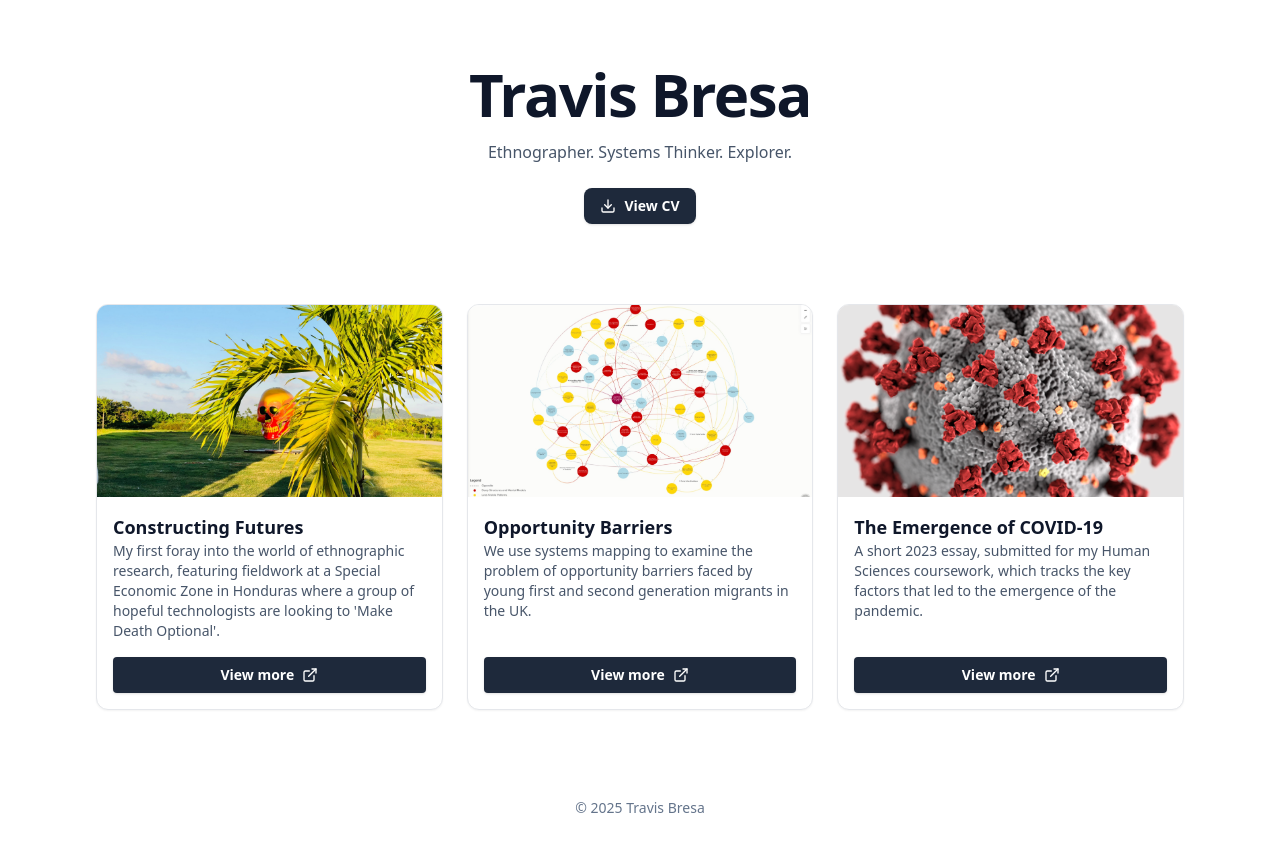
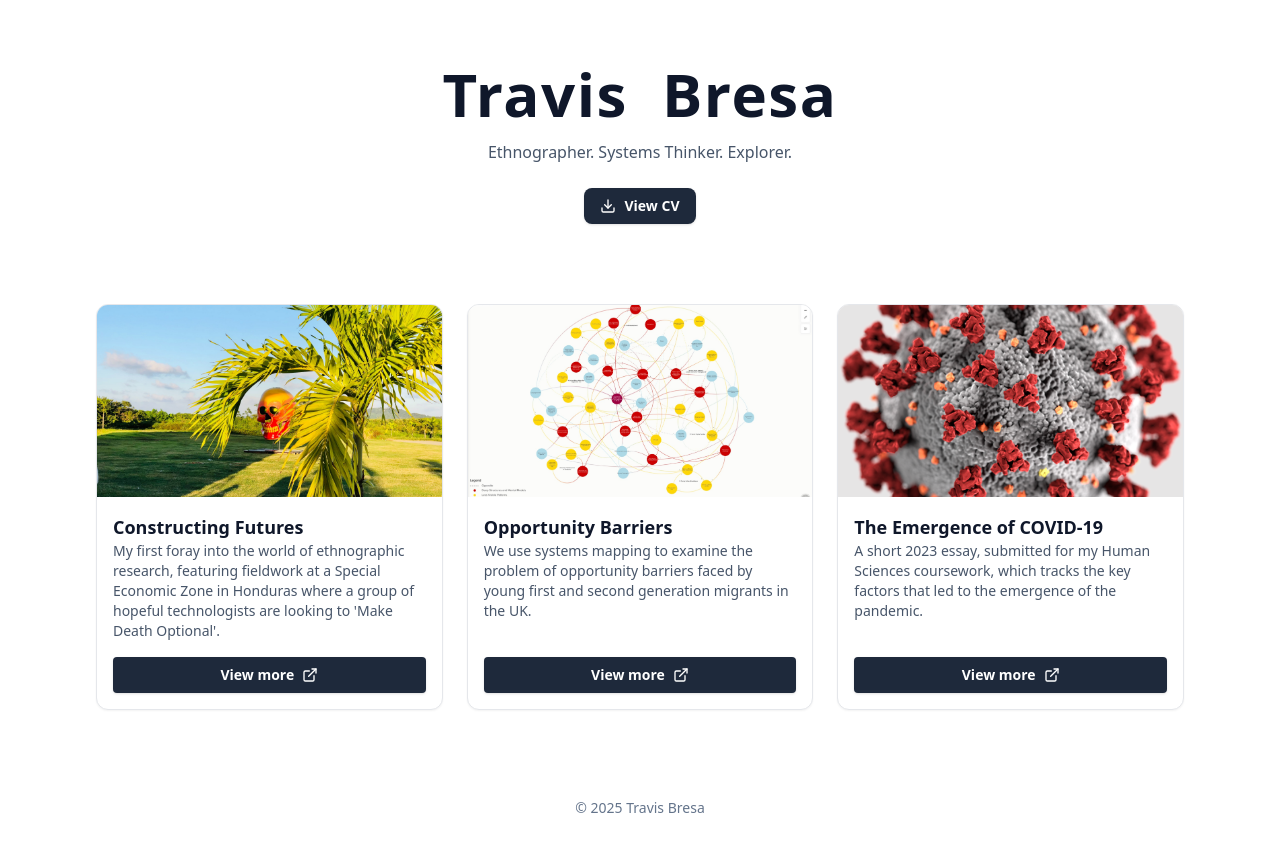
Before and after one commit to TravisBresa/portfolio-site, a React (Vite) app: page / in a window 1280 px wide. Built offline with nearby package versions, Linux system fonts and the light colour scheme.

Commit message:
Update App.jsx

```diff
--- a/src/App.jsx
+++ b/src/App.jsx
@@ -22,8 +22,9 @@ const Section = ({ id, children, className = "" }) => (
 const Hero = () => (
   <Section id="home" className="pb-12">
     <div className="flex flex-col items-center text-center">
-      <h1 className="text-5xl font-extrabold tracking-tight sm:text-6xl">Travis Bresa</h1>
-     <p className="mt-4 max-w-2xl text-slate-600">
+<h1 className="text-5xl font-bold tracking-wide sm:text-6xl">
+  Travis&nbsp;&nbsp;Bresa </h1>
+      <p className="mt-4 max-w-2xl text-slate-600">
   Ethnographer. Systems Thinker. Explorer.
 </p>
       <a
```
